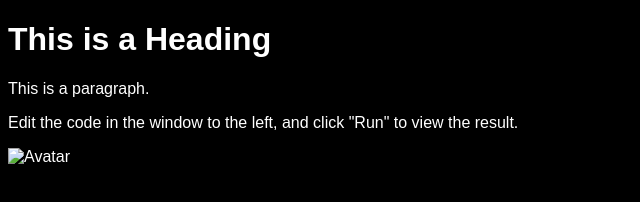
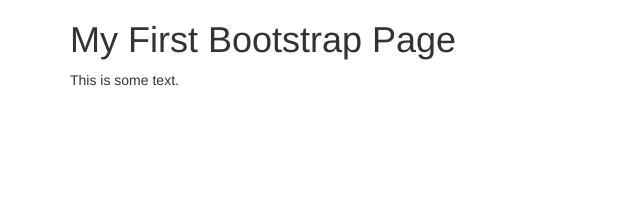
Before and after one commit to sonicboom15/sonicboom15.github.io, a plain HTML site: page index.html in a window 1280 px wide. Shown: the whole page, without its empty margins (0-640 px from the left). Drawn offline with nearby package versions, Linux system fonts and the light colour scheme.

Commit message:
Update index.html

```diff
--- a/index.html
+++ b/index.html
@@ -1,24 +1,19 @@
 <!DOCTYPE html>
-<html>
+<html lang="en">
 <head>
   <title>Rishi Kumar S</title>
-		<script src="https://code.jquery.com/jquery-3.3.1.slim.min.js" integrity="sha384-q8i/X+965DzO0rT7abK41JStQIAqVgRVzpbzo5smXKp4YfRvH+8abtTE1Pi6jizo" crossorigin="anonymous"></script>
-		<script src="https://cdnjs.cloudflare.com/ajax/libs/popper.js/1.14.6/umd/popper.min.js" integrity="sha384-wHAiFfRlMFy6i5SRaxvfOCifBUQy1xHdJ/yoi7FRNXMRBu5WHdZYu1hA6ZOblgut" crossorigin="anonymous"></script>
-		<script src="https://stackpath.bootstrapcdn.com/bootstrap/4.2.1/js/bootstrap.min.js" integrity="sha384-B0UglyR+jN6CkvvICOB2joaf5I4l3gm9GU6Hc1og6Ls7i6U/mkkaduKaBhlAXv9k" crossorigin="anonymous"></script>
-		<style>
-			body {
-  				background-color: black;
-  				color: white;
-  				font-family: Arial, Helvetica, sans-serif;
-			}
-		</style>
+  <meta charset="utf-8">
+  <meta name="viewport" content="width=device-width, initial-scale=1">
+  <link rel="stylesheet" href="https://maxcdn.bootstrapcdn.com/bootstrap/3.4.0/css/bootstrap.min.css">
+  <script src="https://ajax.googleapis.com/ajax/libs/jquery/3.3.1/jquery.min.js"></script>
+  <script src="https://maxcdn.bootstrapcdn.com/bootstrap/3.4.0/js/bootstrap.min.js"></script>
 </head>
 <body>
+
 <div class="container">
-			<h1>This is a Heading</h1>
-			<p>This is a paragraph.</p>
-			<p>Edit the code in the window to the left, and click "Run" to view the result.</p>
-			<img src="avatar.png" alt="Avatar" style="width:200px">
+  <h1>My First Bootstrap Page</h1>
+  <p>This is some text.</p>
 </div>
+
 </body>
 </html>
```
Lines whose indentation alone changed are shown as unchanged.
